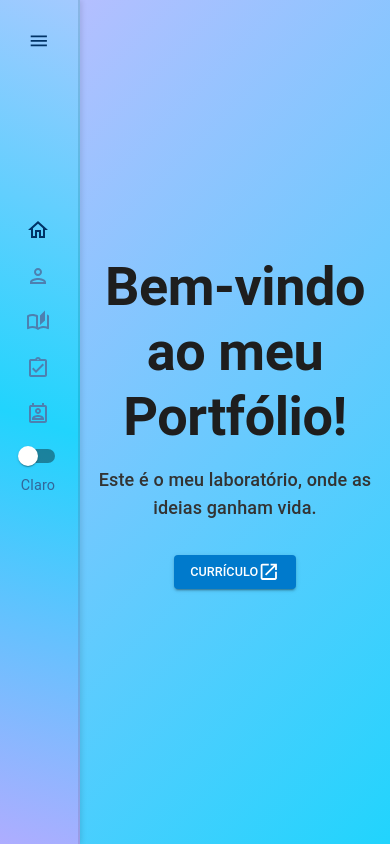
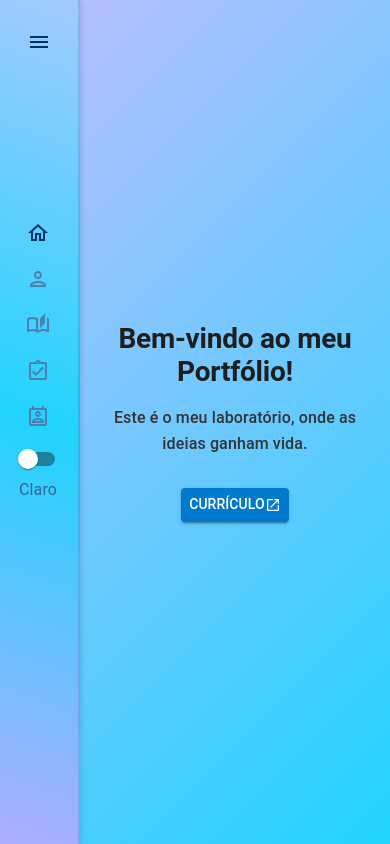
Before and after one commit to CaiooAnderson/CSS-training, a React (Create React App) app in the folder meu-portfolio/: page / in a window 390 px wide. Built offline with nearby package versions, Linux system fonts and the light colour scheme; the HTML template or start-up script is replaced by a standard one; a web font is replaced by a local one.

Commit message:
Responsividade em 728px+ Feita

```diff
--- a/meu-portfolio/src/components/About.jsx
+++ b/meu-portfolio/src/components/About.jsx
@@ -40,14 +40,14 @@ const About = () => {
                 </Box>
             </Zoom>
             <Box className='about-container' sx={{ margin: 'auto 0' }}>
-            <Grid container className='about-center' sx={{ width: '100%', gap: 16, justifyContent: 'space-evenly', alignItems: 'center' }}>
+            <Grid container className='about-center' sx={{ width: '100%', gap: { xs: 2, sm: 4, md: 8, lg: 12}, justifyContent: { xs: 'center', md: 'space-evenly' }, alignItems: 'center', flexDirection: { xs: 'column', md: 'row' } }}>
                 <Fade in={true} timeout={2000}>
-                    <Grid item className='about-info' sx={{ width: '400px', backgroundColor: '#b4bfff', borderRadius: '8px', filter: 'drop-shadow(0 0 5px #000)', height: '400px', overflow: 'hidden' }}>
+                    <Grid item className='about-info' sx={{ width: { xs: '100%', md: '400px' }, backgroundColor: '#b4bfff', borderRadius: '8px', filter: 'drop-shadow(0 0 5px #000)', height: '400px', overflow: 'hidden' }}>
                         <Graduacao />
                     </Grid>
                 </Fade>
                 <Fade in={true} timeout={2000}>
-                    <Grid item className='about-info' sx={{ width: '400px', backgroundColor: '#b4bfff', borderRadius: '8px', filter: 'drop-shadow(0 0 5px #000)', height: '400px', overflow: 'hidden' }}>
+                    <Grid item className='about-info' sx={{ width: { xs: '100%', md: '400px' }, backgroundColor: '#b4bfff', borderRadius: '8px', filter: 'drop-shadow(0 0 5px #000)', height: '400px', overflow: 'hidden' }}>
                         <Cursos />
                     </Grid>
                 </Fade>
--- a/meu-portfolio/src/components/Home.jsx
+++ b/meu-portfolio/src/components/Home.jsx
@@ -15,24 +15,37 @@ const Home = () => {
           alignItems: 'center',
           justifyContent: 'center',
           height: '100vh',
-          backgroundImage: 'linear-gradient(135deg, #b4bfff 0%, #21d4fd 100%)'
+          backgroundImage: 'linear-gradient(135deg, #b4bfff 0%, #21d4fd 100%)',
+          px: { xs: 2, sm: 3, md: 6 }
         }}>
         <Zoom in={true} timeout={1500}>
-          <Typography className='home-title' variant="h2" sx={{ fontWeight: 'bold' }}>
+          <Typography className='home-title' variant="h2" sx={{
+                                                              fontWeight: 'bold',
+                                                              fontSize: { xs: '1.75rem', sm: '2.75rem', md: '3.75rem'}
+                                                              }}>
             Bem-vindo ao meu Portfólio!
           </Typography>
         </Zoom>
         <Zoom in={true} timeout={2000}>
-          <Typography className='home-subtitle' variant="h6" sx={{ mt: 2 }}>
+          <Typography className='home-subtitle' variant="h6" sx={{
+                                                                mt: 2,
+                                                                fontSize: { xs: '1rem', sm: '1.25rem', md: '1.5rem' }
+                                                                }}>
             Este é o meu laboratório, onde as ideias ganham vida.
           </Typography>
         </Zoom>
         <Zoom in={true} timeout={2500}>
-          <Button variant="contained" sx={{ mt: 4, backgroundColor: '#000', color: '#fff' }} onClick={() => window.open('https://drive.google.com/file/d/1-kefFziEzV0tSfeXT-mnJeBTAiazRds4/view?usp=sharing', '_blank')}>
+          <Button variant="contained" sx={{
+                                          mt: 4,
+                                          backgroundColor: '#000',
+                                          color: '#fff',
+                                          fontSize: { xs: '0.75rem', sm: '1rem' },
+                                          px: { xs: 1, sm: 2 }
+                                          }} onClick={() => window.open('https://drive.google.com/file/d/1-kefFziEzV0tSfeXT-mnJeBTAiazRds4/view?usp=sharing', '_blank')}>
             <Typography className='home-button-text' variant='subtitle2'>
               Currículo
             </Typography>
-            <OpenInNewOutlinedIcon className='home-button-icon' />
+            <OpenInNewOutlinedIcon className='home-button-icon' sx={{ fontSize: { xs: '1rem', sm: '1.5rem' }}} />
           </Button>
         </Zoom>
       </Box>
--- a/meu-portfolio/src/components/Projects.jsx
+++ b/meu-portfolio/src/components/Projects.jsx
@@ -74,7 +74,7 @@ const Projects = () => {
         },
         tablet: {
             breakpoint: { max: 1024, min: 464 },
-            items: 2,
+            items: 1,
         },
         mobile: {
             breakpoint: { max: 464, min: 0 },
--- a/meu-portfolio/src/styles.css
+++ b/meu-portfolio/src/styles.css
@@ -791,7 +791,7 @@ body.dark-mode .sidebar {
   padding: 16px;
   display: flex;
   flex-direction: column;
-  gap: 2;
+  gap: 0.5rem;
   background: radial-gradient(circle at var(--x, 50%) var(--y, 50%), #4a7bac80 0%, #4a7bac80 10%, #3d9eff 80%);
   transition: background 0.5s ease;
 }
@@ -1219,7 +1219,7 @@ body.dark-mode .sidebar {
 }
 
 
-@media (max-width: 768px) {
+@media (max-width: 1024px) {
   main {
     margin-left: 80px;
     transition: margin-left 0.3s ease;
@@ -1306,13 +1306,43 @@ body.dark-mode .sidebar {
   .sidebar.open .footer-sidebar p {
     display: block;
   }
+
+  .about-title h4 {
+    margin-bottom: 0px;
+  }
+
+  .graduacao li {
+    margin: 10px 0;
+  }
+
+  .curso-carousel .curso-container {
+    height: 200px;
+    max-width: 200px;
+  }
+
+  .about-center .about-info {
+    height: 320px;
+  }
+
+  .project-carousel .carousel {
+    width: 500px;
+  }
+
+  .carousel-container {
+    width: 400px;
+    align-items: center;
+  }
+
+  .carousel .carousel-container .react-multiple-carousel__arrow--right  {
+    margin-right: 90px;
+  }
+
+  .carousel .carousel-container .react-multiple-carousel__arrow--left  {
+    margin-left: -10px;
+  }
 }
 
 @media (max-width: 428px) {
-  html {
-    font-size: 90%;
-  }
-
   .sidebar.open {
     width: 100%;
     border: none;
@@ -1324,7 +1354,7 @@ body.dark-mode .sidebar {
   }
 
   .about-container .about-info {
-    width: 200px;
+    width: 220px;
     height: 375px;
   }
 
@@ -1343,4 +1373,10 @@ body.dark-mode .sidebar {
   .about-container .about-center {
     gap: 0;
   }
+
+  .front-end-skills,
+  .back-end-skills,
+  .tools-skills {
+    width: 400px;
+  }
 }
```
